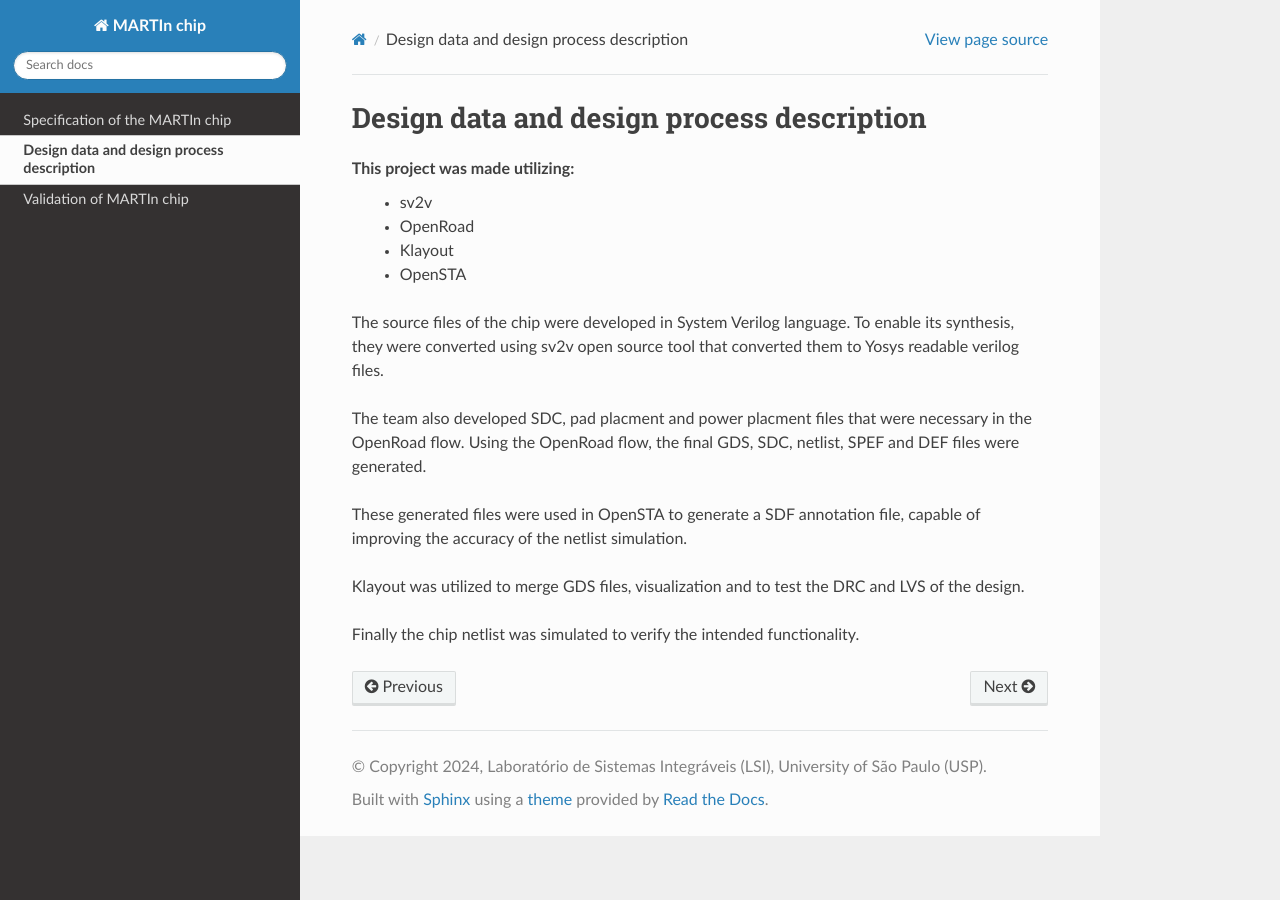
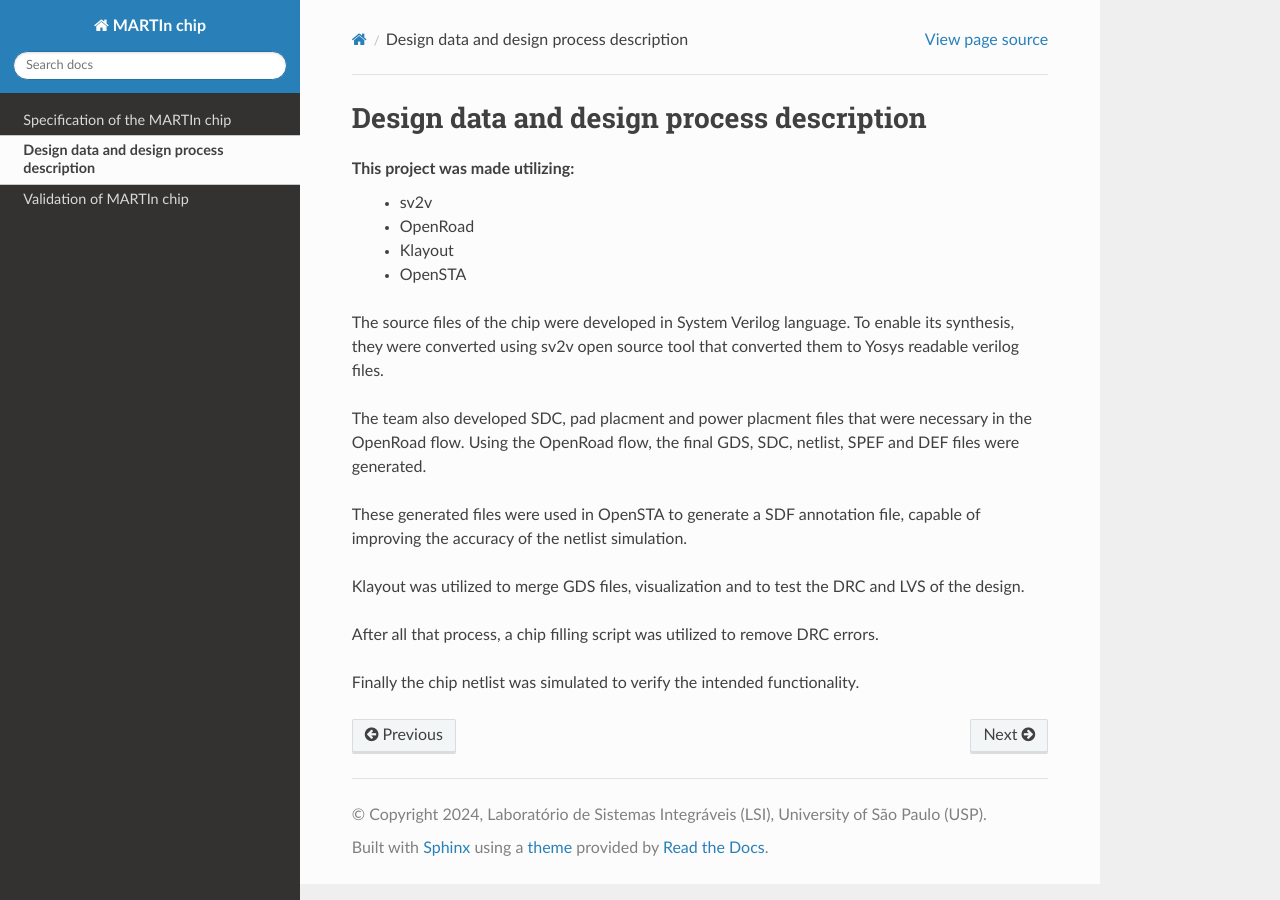
Before and after one commit to lip6/IHP_SG13G2_TO_Nov2024, a Sphinx documentation site: the page built from MARTIn/doc/source/designdata.rst, in a window 1280 px wide. Built offline with Sphinx 7.4.7 and the Read the Docs theme 3.1.0, drawn with Linux system fonts in a browser that asks for light colours.

Commit message:
Filling applied to chip
Signed-off-by: nickguimara <nickguimara@hotmail.com>

```diff
--- a/MARTIn/doc/source/designdata.rst
+++ b/MARTIn/doc/source/designdata.rst
@@ -20,4 +20,6 @@ of the netlist simulation.
 
 Klayout was utilized to merge GDS files, visualization and to test the DRC and LVS of the design.
 
+After all that process, a chip filling script was utilized to remove DRC errors.
+
 Finally the chip netlist was simulated to verify the intended functionality.
```
Also changed, not shown: 1 other file.
